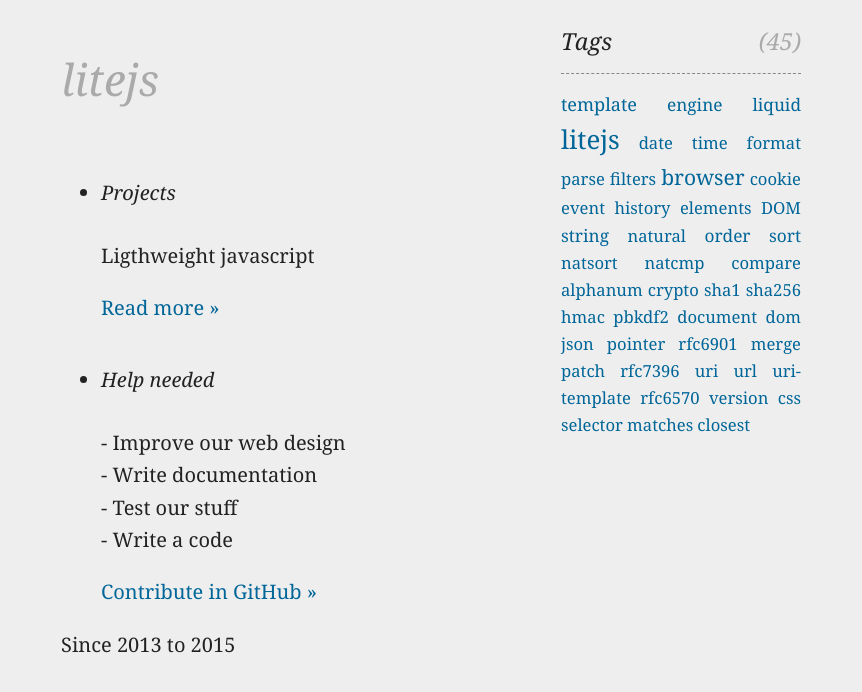
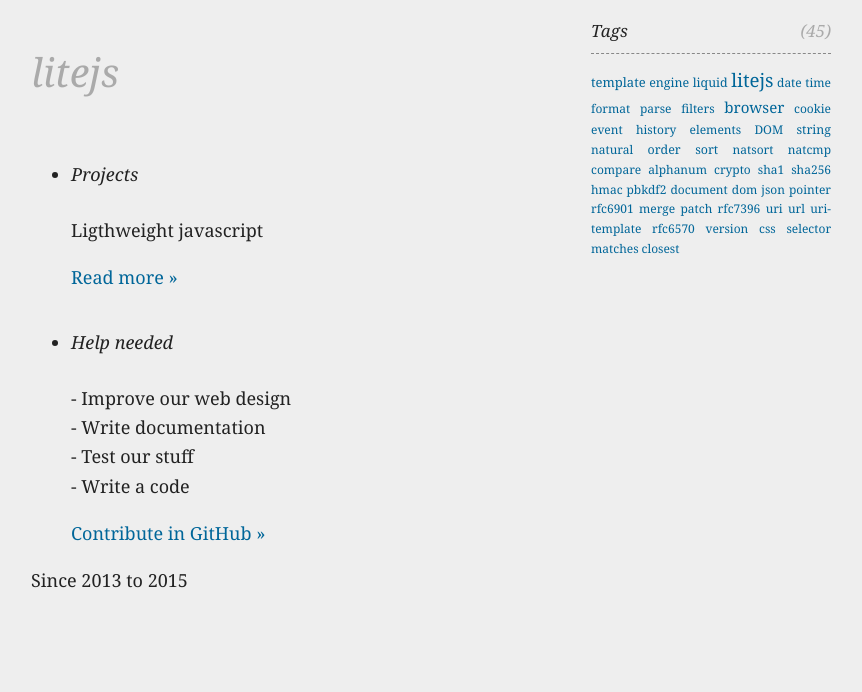
Before and after one commit to litejs/litejs.github.io, a Jekyll site: the page built from index.html, in a window 1280 px wide. Shown: the top 692 px of the page, without its empty margins (209-1071 px from the left). Built offline with Jekyll 4.4.1, drawn with Linux system fonts in a browser that asks for light colours; Markdown is read by kramdown in place of the engine named in the settings; the list of posts is cut into pages by our own code.

Commit message:
Update css

```diff
--- a/css/base.css
+++ b/css/base.css
@@ -1,44 +1,31 @@
 
 /**
- *  1. Force a vertical scrollbar to prevent a jumpy page.
- *  2. Do not adjusts the text size automatically.
+ *  1. Do not adjusts the text size automatically.
  *     IE Phone note - If the viewport is set using <meta> element,
  *     the value of the CSS text-size-adjust property is ignored.
  *     Webkit bug - If -webkit-text-size-adjust is explicitely set to none,
  *     Webkit-based desktop browsers, like Chrome or Safari,
  *     instead of ignoring the property, will prevent the user to zoom in or out the Web page.
  *     See Bug 56543, Bug 163359, and Bug 84186.
- *  3. IE for Windows Phone 8.1 supports "-webkit-text-size-adjust" as an alias for "-ms-text-size-adjust".
- *  4. 62.5% brings standard font size so that 1em = 10px.
+ *  2. IE for Windows Phone 8.1 supports "-webkit-text-size-adjust" as an alias for "-ms-text-size-adjust".
+ *  3. 62.5% brings standard font size so that 1em = 10px.
  *     This is because the default size for ‘medium’ text in all modern browsers is 16px.
  */
 
 html {
-	overflow-y: scroll;                   /* 1 */
-	-webkit-text-size-adjust: 100%;       /* 2 */
-	    -ms-text-size-adjust: 100%;       /* 3 */
+	-webkit-text-size-adjust: 100%;       /* 1 */
+	    -ms-text-size-adjust: 100%;       /* 2 */
 	-webkit-font-smoothing: antialiased;
-}
-
-body {
-	font-size: 125%;                      /* 4 */
+	font-size: 62.5%;                     /* 3 */
 	line-height: 1.62;
 }
 
-html,
-body,
 .max-height {
-	min-height: 100%;
 	height: auto !important;
 	height: 100%;
+	min-height: 100%;
 }
 
-h1,
-h2,
-h3,
-h4,
-h5,
-h6,
 html,
 body,
 form,
@@ -50,15 +37,17 @@
 	outline: 0;
 }
 
-/* for IE8 */
-:focus {
-	outline: none;
-}
-
-/* for FireFox */
-::-moz-focus-inner {
-	border: 0;
-	padding: 0;
+h1,
+h2,
+h3,
+h4,
+h5,
+h6 {
+	margin: 0;
+	padding: 1em 0 .5em 0;
+	font-weight: normal;
+	font-family: georgia, serif;
+	font-style: italic;
 }
 
 a {
@@ -66,46 +55,29 @@
 	text-decoration: none;
 }
 
+/**
+ *  1. Alternate cursor for IE
+ *  2. Fixes extra padding issue in IE6/7
+ *  3. Firefox default is: b, strong { font-weight: bolder; }
+ *     and it does not render well with some fonts (Helvetica Neue on macs for example).
+ */
+
 a,
 button,
 .hand {
 	cursor: pointer;
-	*cursor: hand; /* Alternate cursor for IE */
+	*cursor: hand;       /* 1 */
 }
 
-/**
- * Firefox default is: b, strong { font-weight: bolder; }
- * and it does not render well with some fonts (Helvetica Neue on macs for example).
- */
+button {
+	width: auto;         /* 2 */
+	overflow: visible;   /* 2 */
+}
+
 b,
 strong,
 th {
-	font-weight: bold;
-}
-
-button,
-[draggable=true],
-.noselect {
-	-webkit-user-select: none;
-	 -khtml-user-select: none;
-	   -moz-user-select: none;
-	     -o-user-select: none;
-	        user-select: none;
-}
-
-/* Prevent the text contents of draggable elements from being selectable. */
-[draggable=true] {
-	-webkit-user-drag: element;
-	 -khtml-user-drag: element;
-}
-
-/**
- * 1. Fixes extra padding issue in IE6/7
- */
-
-button {
-	width: auto;       /* 1 */
-	overflow: visible; /* 1 */
+	font-weight: bold;   /* 3 */
 }
 
 audio,
@@ -173,6 +145,33 @@
  * Use foreground images as sprites
  */
 
+button,
+[draggable=true],
+.noselect {
+	-webkit-user-select: none;
+	 -khtml-user-select: none;
+	   -moz-user-select: none;
+	     -o-user-select: none;
+	        user-select: none;
+}
+
+/* Prevent the text contents of draggable elements from being selectable. */
+[draggable=true] {
+	-webkit-user-drag: element;
+	 -khtml-user-drag: element;
+}
+
+/* for IE8 */
+:focus {
+	outline: none;
+}
+
+/* for FireFox */
+::-moz-focus-inner {
+	border: 0;
+	padding: 0;
+}
+
 
 /*
 global classes
@@ -183,7 +182,7 @@
 }
 .transparent {
 	opacity:0 !important;
-	filter:alpha(opacity=0) !important;
+	filter: alpha(opacity=0) !important;
 }
 .max {
 	width: 100%;
@@ -212,16 +211,13 @@
 
 /* for slider knob */
 .anim {
-  -webkit-transition: all 0.3s ease-out;
-     -moz-transition: all 0.3s ease-out;
-       -o-transition: all 0.3s ease-out;
-          transition: all 0.3s ease-out;
+	-webkit-transition: all 0.3s ease-out;
+	     -moz-transition: all 0.3s ease-out;
+	       -o-transition: all 0.3s ease-out;
+	          transition: all 0.3s ease-out;
 
-  -webkit-transform: translate3d(0, 0, 0); /* for remove first flicker on iphone */
+	-webkit-transform: translate3d(0, 0, 0); /* for remove first flicker on iphone */
 }
-
-
-
 
 
 
--- a/css/index.css
+++ b/css/index.css
@@ -8,9 +8,10 @@
 body {
 	padding: 0 4em;
 	margin: 0 auto;
-	max-width: 740px;
+	max-width: 800px;
 	color: #222;
 	font-family: georgia, serif;
+	font-size: 1.8em;
 }
 
 ::-moz-selection {
@@ -113,6 +114,7 @@
 .sidebar {
 	float: right;
 	width: 240px;
+	font-size: .8em;
 }
 
 .sidebar h3 {
@@ -137,8 +139,11 @@
 
 #post {
 	background: #fff;
-	padding: 2em 4em;
+	padding: 4em;
 	margin-top: 4em;
 	box-shadow: 0 0 5px rgba(0,0,0,.2);
 	clear: both;
 }
+.highlight {
+	margin: 1em -5em;
+}
```
Also changed, not shown: css/pygments.css (+10 -3 lines).
